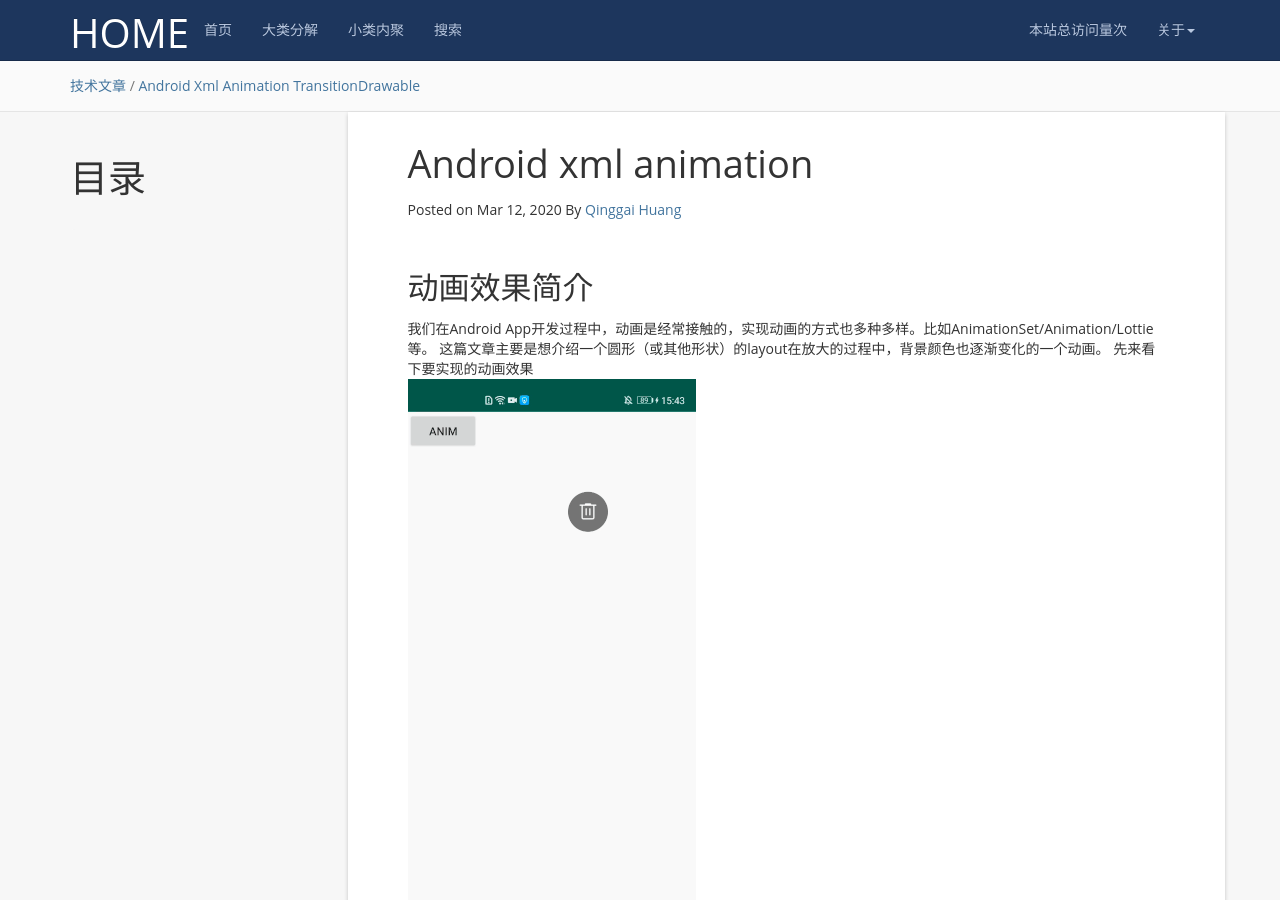
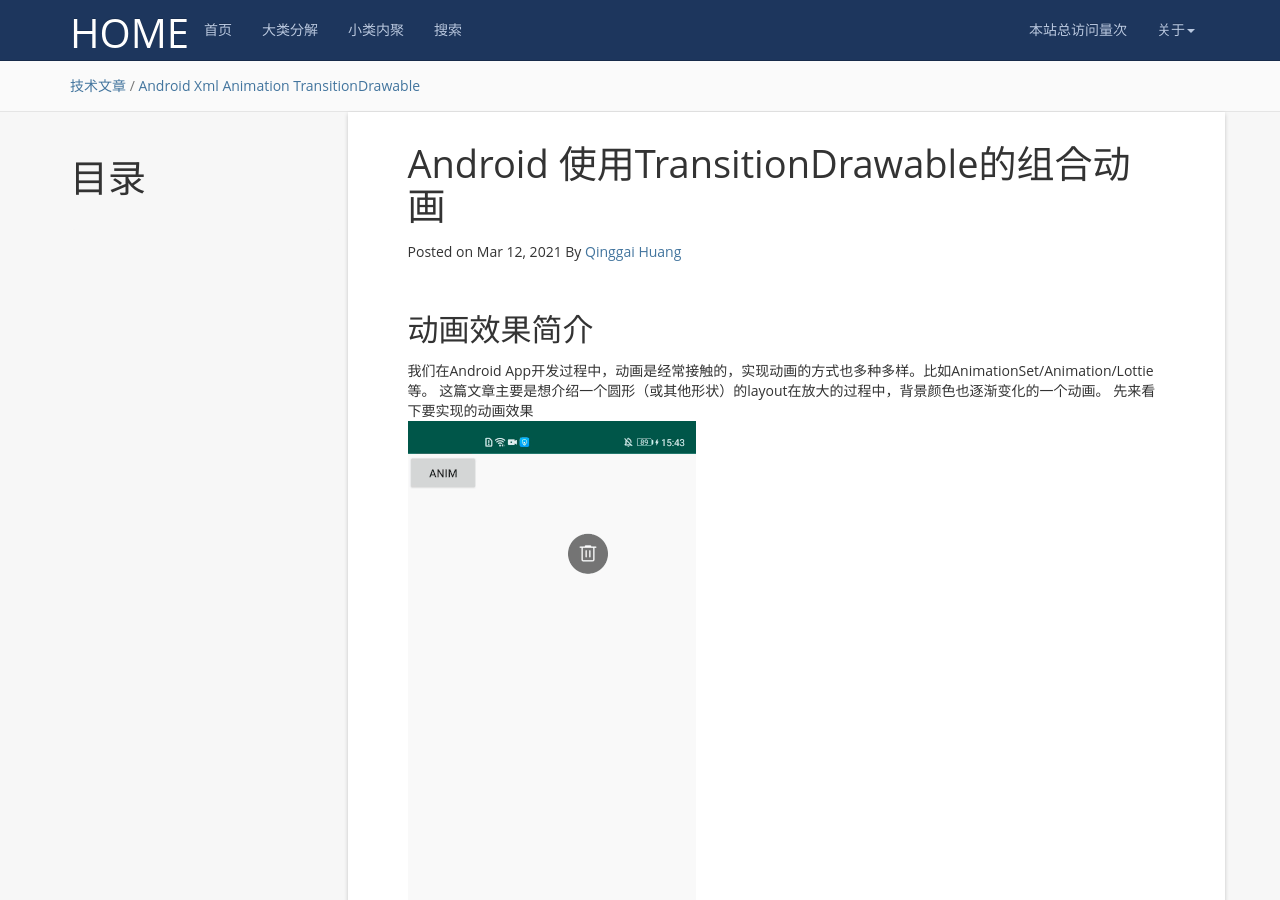
Before and after one commit to hqglichao/hqglichao.github.io, a Jekyll site: the page built from _posts/2021-3-12-android-circle-bg-scale-color-anim.md, in a window 1280 px wide and 900 px high. Built offline with Jekyll 4.4.1, drawn with Linux system fonts in a browser that asks for light colours; nearby versions of some CDN libraries; comment, search, counter and statistics services are not loaded.

Commit message:
更改动画md
Signed-off-by: keanuhuang <keanuhuang@tencent.com>

```diff
--- a/_posts/2021-3-12-android-circle-bg-scale-color-anim.md
+++ b/_posts/2021-3-12-android-circle-bg-scale-color-anim.md
@@ -1,7 +1,7 @@
 ---
 layout: post
-title: Android xml animation
-date: 2020-3-12 14:58:00 +0800
+title: Android 使用TransitionDrawable的组合动画
+date: 2021-3-12 14:58:00 +0800
 categories: 技术文章
 tag: [Android Xml Animation TransitionDrawable]
 ---
```
